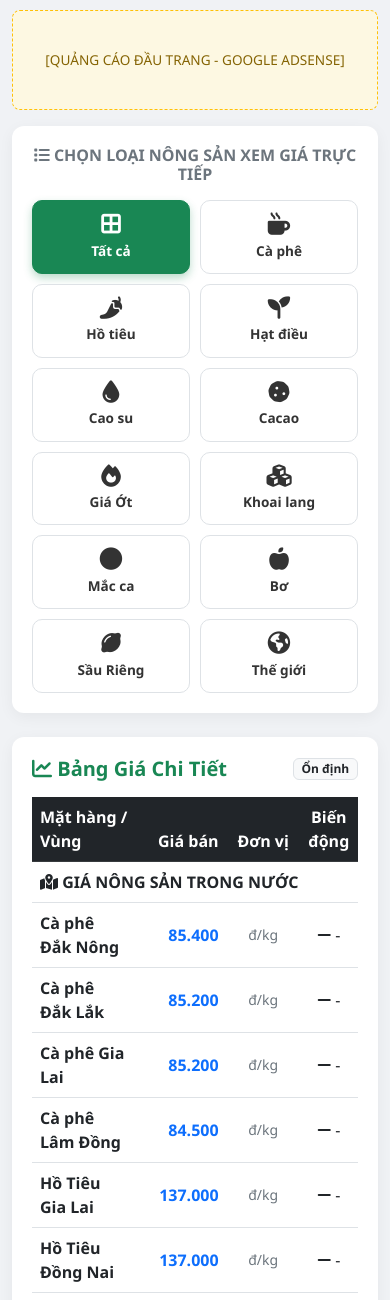
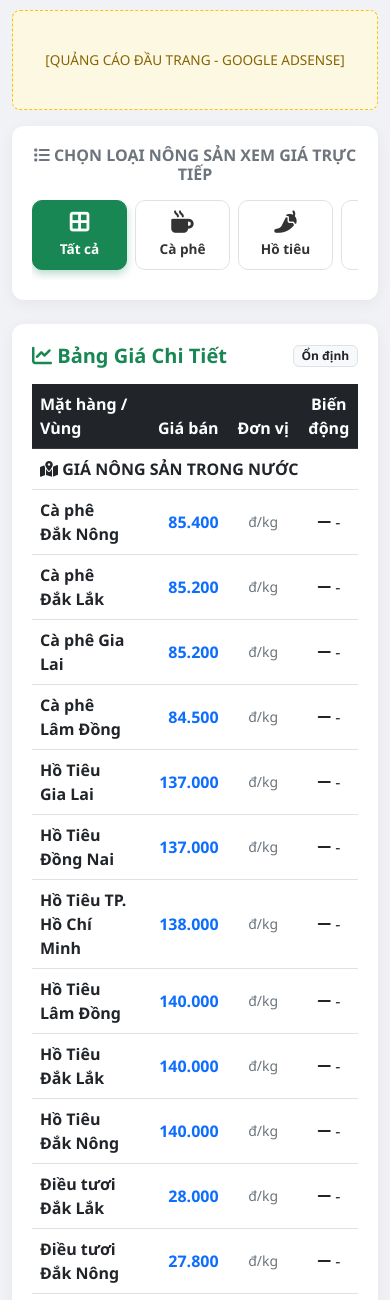
Before and after one commit to basotha/nongsan, a Flask app: page / in a window 390 px wide. Shown: the part 139-1439 px from the top of the page. Run offline with Flask 3, Linux system fonts and the light colour scheme.

Commit message:
Update index.html

```diff
--- a/templates/index.html
+++ b/templates/index.html
@@ -14,14 +14,14 @@
         .ad-placeholder { background: #fdf8e2; border: 1px dashed #ffc107; min-height: 100px; display: flex; align-items: center; justify-content: center; font-size: 0.85rem; color: #856404; border-radius: 8px; }
         .main-card { background: white; border-radius: 12px; padding: 20px; box-shadow: 0 4px 15px rgba(0,0,0,0.05); }
 
-        /* Style cho Menu Nông sản thông minh mở rộng */
+        /* Cấu hình hiển thị Menu lưới mặc định trên máy tính (PC) */
         .nongsan-grid {
             display: grid;
             grid-template-columns: repeat(auto-fill, minmax(110px, 1fr));
             gap: 10px;
             justify-content: center;
         }
-        .nongsan-item { background: #fff; border: 1px solid #dee2e6; border-radius: 10px; padding: 12px 5px; text-align: center; cursor: pointer; transition: all 0.2s; font-size: 0.85rem; font-weight: 600; }
+        .nongsan-item { background: #fff; border: 1px solid #dee2e6; border-radius: 10px; padding: 12px 5px; text-align: center; cursor: pointer; transition: all 0.2s; font-size: 0.85rem; font-weight: 600; white-space: nowrap; }
         .nongsan-item:hover, .nongsan-item.active { background: #198754; color: white; border-color: #198754; box-shadow: 0 4px 8px rgba(25,135,84,0.3); }
         .nongsan-item i { font-size: 1.4rem; display: block; margin-bottom: 5px; }
 
@@ -29,9 +29,35 @@
         .down { color: #198754; font-weight: bold; }
         .equal { color: #6c757d; }
 
-        /* Định dạng các dòng phân cấp tiêu đề trong bảng dữ liệu */
         .sub-header-trongnuoc { background-color: #e8f5e9 !important; color: #1b5e20; font-weight: bold; }
         .sub-header-quocte { background-color: #fff3e0 !important; color: #e65100; font-weight: bold; }
+
+        /* ======================================================== */
+        /* TỐI ƯU CƠ CHẾ TRƯỢT NGANG (SCROLL HANG NGANG) TRÊN MOBILE */
+        /* ======================================================== */
+        @media (max-width: 991px) {
+            .nongsan-grid {
+                display: flex;
+                flex-wrap: nowrap;
+                overflow-x: auto;
+                padding-bottom: 10px;
+                justify-content: flex-start;
+                -webkit-overflow-scrolling: touch; /* Vuốt mượt trên iOS */
+                gap: 8px;
+            }
+            .nongsan-item {
+                flex: 0 0 95px; /* Giữ cố định kích thước nút không cho co bóp */
+                padding: 10px 5px;
+            }
+            /* Thiết kế thanh cuộn nhỏ tinh tế cho menu */
+            .nongsan-grid::-webkit-scrollbar {
+                height: 5px;
+            }
+            .nongsan-grid::-webkit-scrollbar-thumb {
+                background: #cbd5e1;
+                border-radius: 10px;
+            }
+        }
     </style>
 </head>
 <body>
@@ -67,7 +93,7 @@
     </div>
 
     <div class="row g-3">
-        <div class="col-lg-8">
+        <div class="col-lg-8" id="vung-bang-gia">
             <div class="main-card">
                 <div class="d-flex justify-content-between align-items-center mb-3">
                     <h5 class="fw-bold text-success mb-0" id="ten-danh-muc"><i class="fa-solid fa-chart-line"></i> Bảng Giá Chi Tiết</h5>
@@ -127,12 +153,10 @@
 <script>
     let globalData = [];
 
-    // Hàm định dạng phân cách hàng nghìn (Ví dụ: 85000 -> 85.000)
     function formatMoney(num) {
         return num.toString().replace(/\B(?=(\d{3})+(?!\d))/g, ".");
     }
 
-    // Kết nối gọi dữ liệu từ API Flask backend
     async function loadData() {
         try {
             const response = await fetch('/api/gia-nong-san');
@@ -141,7 +165,6 @@
             globalData = resData.danh_sach || [];
             document.getElementById('ngay-hien-tai').innerText = resData.ngay_cap_nhat || '--/--/----';
 
-            // Mặc định ban đầu hiển thị tất cả dữ liệu
             hienThiBangGia('tat-ca');
         } catch (error) {
             console.error("Lỗi kết nối dữ liệu:", error);
@@ -149,59 +172,46 @@
         }
     }
 
-    // Logic cốt lõi xử lý và chia tách bảng giá nông sản công nghiệp
     function hienThiBangGia(loai) {
         const tbody = document.getElementById('data-table-body');
         tbody.innerHTML = '';
 
-        // 1. Phân loại mảng trong nước
         let trongNuocData = [];
         if (loai === 'tat-ca') {
             trongNuocData = globalData.filter(item => item.nhom !== 'quoc_te');
         } else if (loai === 'quoc_te') {
-            trongNuocData = []; // Bấm xem riêng mảng thế giới thì rỗng phần nội địa
+            trongNuocData = [];
         } else {
             trongNuocData = globalData.filter(item => item.nhom === loai);
         }
 
-        // 2. Gom nhóm mảng quốc tế thông minh ứng với từng tab lựa chọn
         let quocTeData = [];
         if (loai === 'tat-ca' || loai === 'quoc_te') {
             quocTeData = globalData.filter(item => item.nhom === 'quoc_te');
         } else if (loai === 'cafe') {
-            // Tab cafe hiển thị giá sàn London / New York đi kèm ở cuối bảng
             quocTeData = globalData.filter(item => item.nhom === 'quoc_te' && (item.ten.includes('Robusta') || item.ten.includes('Arabica')));
         } else if (loai === 'cao_su') {
-            // Tab cao su lấy các dữ liệu liên quan sàn Tokyo/Thế giới
             quocTeData = globalData.filter(item => item.nhom === 'quoc_te' && item.ten.toLowerCase().includes('cao su'));
         }
 
-        // Kiểm tra xem có dữ liệu nào không
         if (trongNuocData.length === 0 && quocTeData.length === 0) {
             tbody.innerHTML = `<tr><td colspan="4" class="text-center text-muted py-4">Không có dữ liệu cho danh mục này</td></tr>`;
             return;
         }
 
-        // --- IN KHỐI DỮ LIỆU GIÁ TRONG NƯỚC ---
         if (trongNuocData.length > 0) {
             if (loai === 'tat-ca') {
                 tbody.innerHTML += `<tr class="sub-header-trongnuoc"><td colspan="4"><i class="fa-solid fa-map-location-dot"></i> GIÁ NÔNG SẢN TRONG NƯỚC</td></tr>`;
             }
-            trongNuocData.forEach(item => {
-                appendRowToTable(tbody, item);
-            });
+            trongNuocData.forEach(item => { appendRowToTable(tbody, item); });
         }
 
-        // --- IN KHỐI THỊ TRƯỜNG QUỐC TẾ (ĐẨY XUỐNG CHÂN BẢNG) ---
         if (quocTeData.length > 0) {
             tbody.innerHTML += `<tr class="sub-header-quocte"><td colspan="4"><i class="fa-solid fa-globe"></i> THỊ TRƯỜNG QUỐC TẾ / TỶ GIÁ TRỰC TUYẾN</td></tr>`;
-            quocTeData.forEach(item => {
-                appendRowToTable(tbody, item);
-            });
+            quocTeData.forEach(item => { appendRowToTable(tbody, item); });
         }
     }
 
-    // Hàm phụ trợ hỗ trợ kết xuất (render) thẻ tr
     function appendRowToTable(tbody, item) {
         let icon = item.bien_dong === 'up' ? '<i class="fa-solid fa-arrow-trend-up"></i> Tăng' :
                    item.bien_dong === 'down' ? '<i class="fa-solid fa-arrow-trend-down"></i> Giảm' : '<i class="fa-solid fa-minus"></i> -';
@@ -217,20 +227,24 @@
         `;
     }
 
-    // Xử lý sự kiện khi người dùng tương tác chuyển đổi Menu điều hướng nông sản
     function locNongSan(loai, element) {
-        // Đổi trạng thái hiển thị nút bấm active
         document.querySelectorAll('.nongsan-item').forEach(el => el.classList.remove('active'));
         element.classList.add('active');
 
-        // Cập nhật text tiêu đề động theo tên nút
         document.getElementById('ten-danh-muc').innerText = "Bảng Giá: " + element.innerText;
+        hienThiBangGia(loai);
 
-        // Gọi bộ lọc vẽ lại bảng
-        hienThiBangGia(loai);
+        // ========================================================
+        // TỰ ĐỘNG CUỘN XUỐNG VÙNG BẢNG GIÁ KHI TRÊN THIẾT BỊ MOBILE
+        // ========================================================
+        if (window.innerWidth < 992) {
+            document.getElementById('vung-bang-gia').scrollIntoView({
+                behavior: 'smooth',
+                block: 'start'
+            });
+        }
     }
 
-    // Tự động khởi chạy nạp dữ liệu khi mở trang tin tức nông sản
     loadData();
 </script>
 </body>
```
